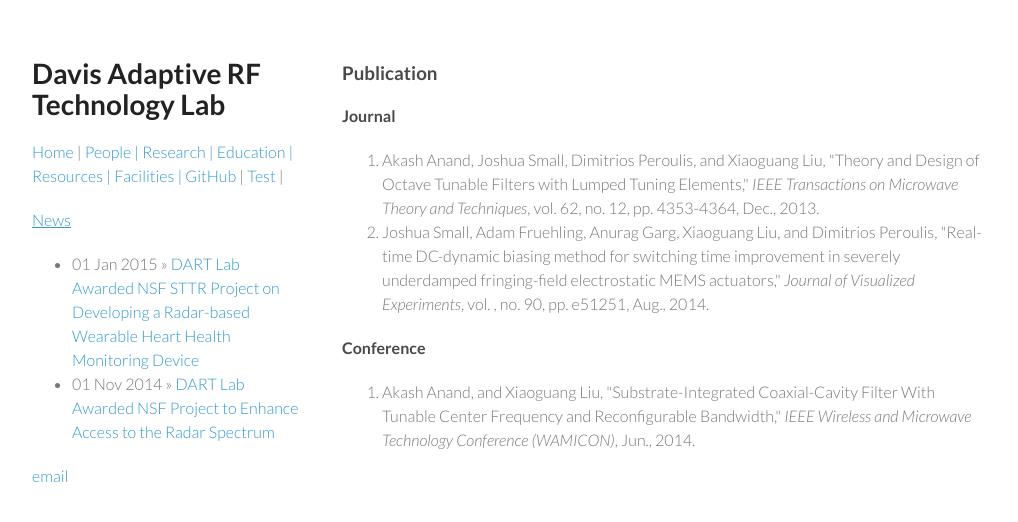
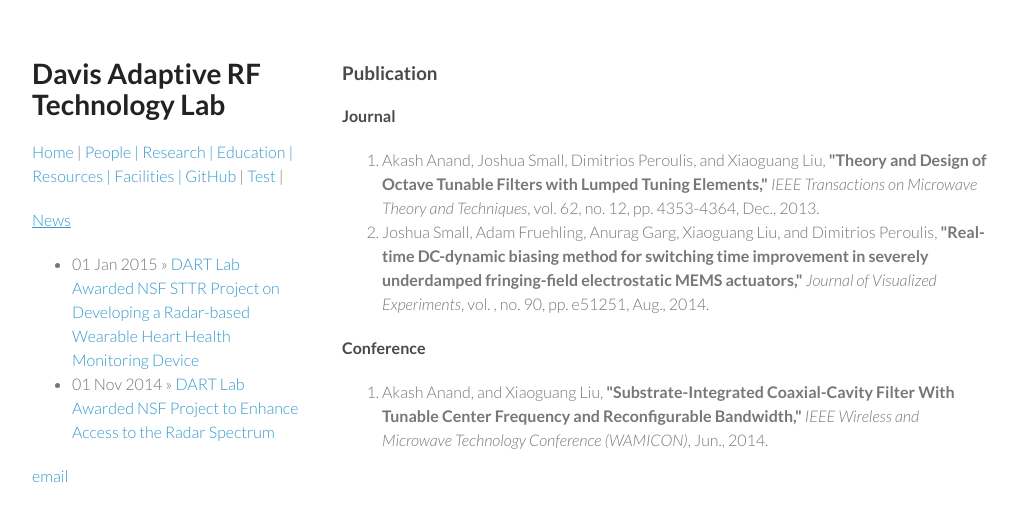
Before and after one commit to ucdart/ucdart.github.io, a Jekyll site: the page built from research/index.md, in a window 1280 px wide. Shown: the top 522 px of the page, without its empty margins (128-1146 px from the left). Built offline with Jekyll 4.4.1, drawn with Linux system fonts in a browser that asks for light colours.

Commit message:
Update index.md

```diff
--- a/research/index.md
+++ b/research/index.md
@@ -12,7 +12,7 @@ title: UCDart/Research
 <ol>
 	{% for paper in site.publication %}
 	{% if paper.type =="article" %}
-	<li>{{ paper.author }}, "{{ paper.title }}," <i> {{ paper.journal }}</i>, vol. {{ paper.volume }}, no. {{ paper.number }}, pp. {{ paper.pages }}, {{ paper.month }}, {{ paper.year }}. </li>
+	<li>{{ paper.author }}, <b>"{{ paper.title }},"</b> <i> {{ paper.journal }}</i>, vol. {{ paper.volume }}, no. {{ paper.number }}, pp. {{ paper.pages }}, {{ paper.month }}, {{ paper.year }}. </li>
 	{% endif %}
 	{% endfor %}
 </ol>
@@ -22,7 +22,7 @@ title: UCDart/Research
 <ol>
 	{% for paper in site.publication %}
 	{% if paper.type =="conference" %}
-	<li>{{ paper.author }}, "{{ paper.title }}," <i> {{ paper.booktitle}}</i>, {{ paper.month }}, {{ paper.year }}. </li>
+	<li>{{ paper.author }}, <b>"{{ paper.title }},"</b> <i> {{ paper.booktitle}}</i>, {{ paper.month }}, {{ paper.year }}. </li>
 	{% endif %}
 	{% endfor %}
 </ol>
```
